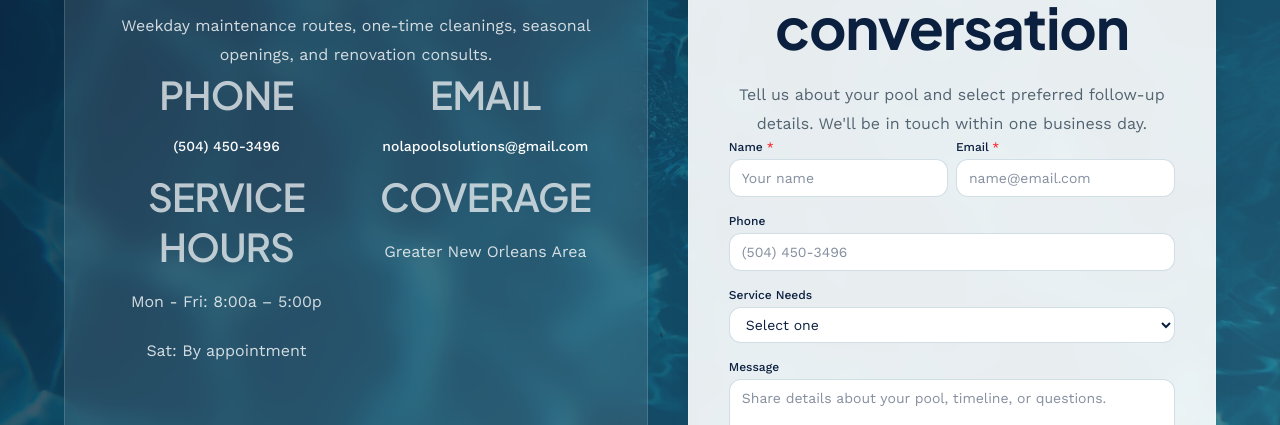
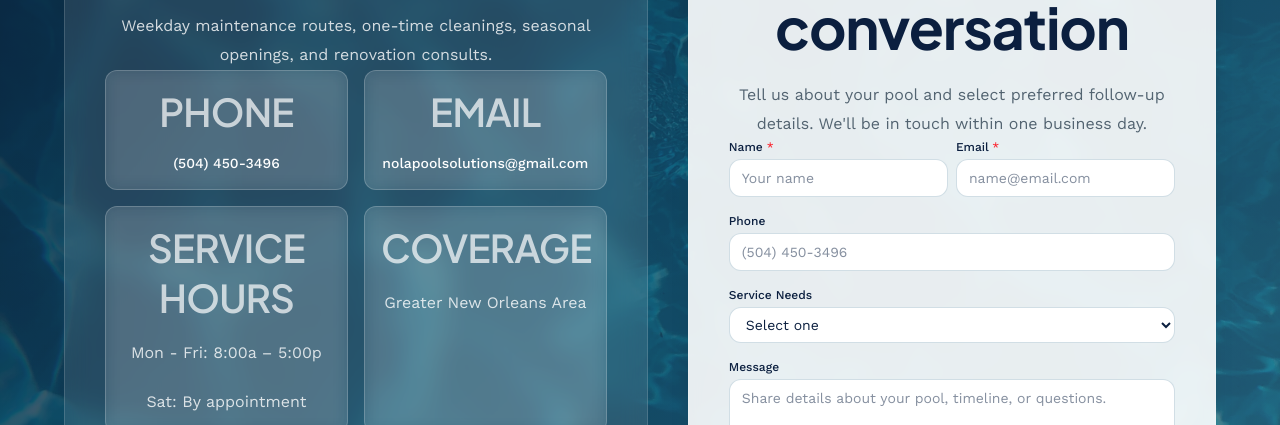
Before and after one commit to WBHankins93/nps, a Next.js app: page /contact in a window 1280 px wide. Shown: the part 375-800 px from the top of the page. Built offline with nearby package versions, Linux system fonts and the light colour scheme; no server answers.

Commit message:
Update contact form email documentation to remove test email reference

```diff
--- a/app/api/contact/route.ts
+++ b/app/api/contact/route.ts
@@ -40,10 +40,8 @@ export async function POST(request: NextRequest) {
     };
     const serviceDisplay = service ? (serviceLabels[service] || service) : 'Not specified';
 
-    // Email recipient - currently set to test email only
-    // To switch to client email: change to ['nolapoolsolutions@gmail.com']
-    // To send to both: change to ['ben@sproutflow-studio.com', 'nolapoolsolutions@gmail.com']
-    const recipients = ['ben@sproutflow-studio.com'];
+    // Email recipient - set to client email
+    const recipients = ['nolapoolsolutions@gmail.com'];
 
     // Send email
     const emailResult = await resend.emails.send({
--- a/components/pages/ContactShowcase.tsx
+++ b/components/pages/ContactShowcase.tsx
@@ -125,7 +125,8 @@ export default function ContactShowcase() {
                 </section>
 
                 <section className="grid gap-3 md:grid-cols-2 md:gap-4">
-                  <div>
+                  {/* Phone Component */}
+                  <div className="rounded-xl border border-white/20 bg-white/10 p-4 backdrop-blur-sm">
                     <h3 className="text-xs font-semibold uppercase tracking-wide text-white/70">
                       Phone
                     </h3>
@@ -136,7 +137,9 @@ export default function ContactShowcase() {
                       (504) 450-3496
                     </a>
                   </div>
-                  <div>
+
+                  {/* Email Component */}
+                  <div className="rounded-xl border border-white/20 bg-white/10 p-4 backdrop-blur-sm">
                     <h3 className="text-xs font-semibold uppercase tracking-wide text-white/70">
                       Email
                     </h3>
@@ -147,7 +150,9 @@ export default function ContactShowcase() {
                       nolapoolsolutions@gmail.com
                     </a>
                   </div>
-                  <div>
+
+                  {/* Service Hours Component */}
+                  <div className="rounded-xl border border-white/20 bg-white/10 p-4 backdrop-blur-sm">
                     <h3 className="text-xs font-semibold uppercase tracking-wide text-white/70">
                       Service Hours
                     </h3>
@@ -156,7 +161,9 @@ export default function ContactShowcase() {
                     </p>
                     <p className="text-sm text-white/80">Sat: By appointment</p>
                   </div>
-                  <div>
+
+                  {/* Coverage Component */}
+                  <div className="rounded-xl border border-white/20 bg-white/10 p-4 backdrop-blur-sm">
                     <h3 className="text-xs font-semibold uppercase tracking-wide text-white/70">
                       Coverage
                     </h3>
```
Also changed, not shown: 2 other files (tests, documents, lock files or other folders).
